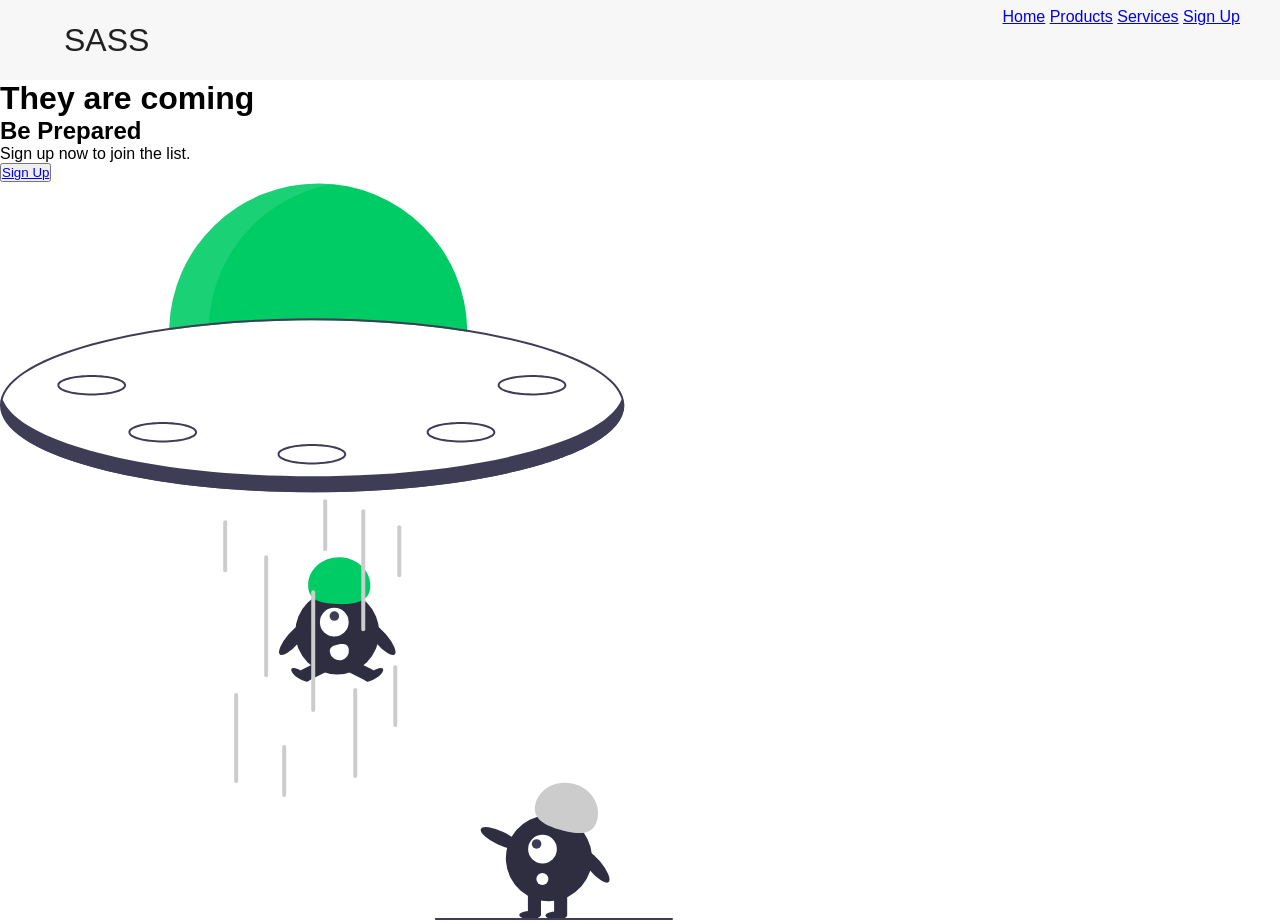
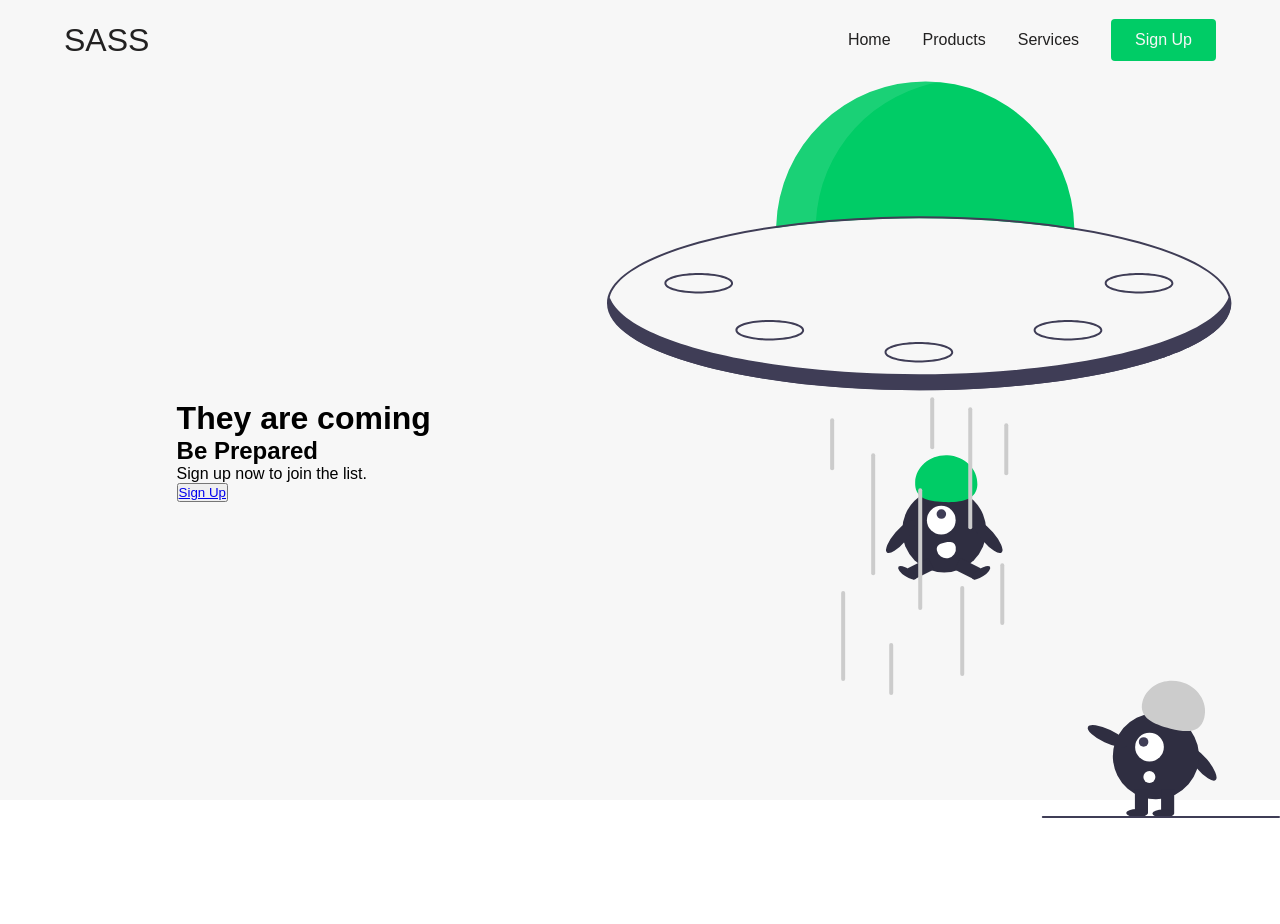
Before and after one commit to romanbatavi/html-sass-scss-web, a plain HTML site: page index.html in a window 1280 px wide. After the commit the page ends 822 px from the top, so only its background shows below. Drawn offline with Linux system fonts and the light colour scheme.

Commit message:
finish adding SASS style

```diff
--- a/styles/_navbar.scss
+++ b/styles/_navbar.scss
@@ -1,4 +1,5 @@
 @import 'colors';
+@import 'media-queries';
 
 %align-center {
   display: flex;
@@ -29,6 +30,49 @@
     @include tablet {
       color: $dark;
       opacity: 1;
+      position: absolute;
+      top: 22px;
+      right: 20px;
+      font-size: 2rem;
+    }
+  }
+
+  &__menu {
+    @extend %align-center;
+    list-style: none;
+    text-align: center;
+    margin-right: 24px;
+
+    @include tablet {
+      display: none;
+    }
+
+    &--links {
+      color: $dark;
+      @extend %align-center;
+      justify-content: center;
+      text-decoration: none;
+      padding: 0 1rem;
+
+      &:hover {
+        color: $lime;
+        transition: all 1.2s ease;
+      }
+    }
+
+    #button {
+      padding: 12px 24px;
+      border: none;
+      outline: none;
+      border-radius: 4px;
+      background: $lime;
+      margin-left: 16px;
+      color: $light;
+
+      &:hover {
+        background: $orangeRed;
+        transition: all 1.2s ease;
+      }
     }
   }
 }
--- a/styles/styles.scss
+++ b/styles/styles.scss
@@ -6,3 +6,18 @@
   padding: 0;
   font-family: 'Kumbh Sans', sans-serif;
 }
+
+// HERO SECTION CSS
+.hero {
+  background-color: $light;
+
+  &__container {
+    display: grid;
+    grid-template-columns: 1fr 1fr;
+    align-items: center;
+    justify-items: center;
+    margin: 0 auto;
+    height: 90vh;
+
+  }
+}
```
Also changed, not shown: styles/styles.css, 1 other file.
